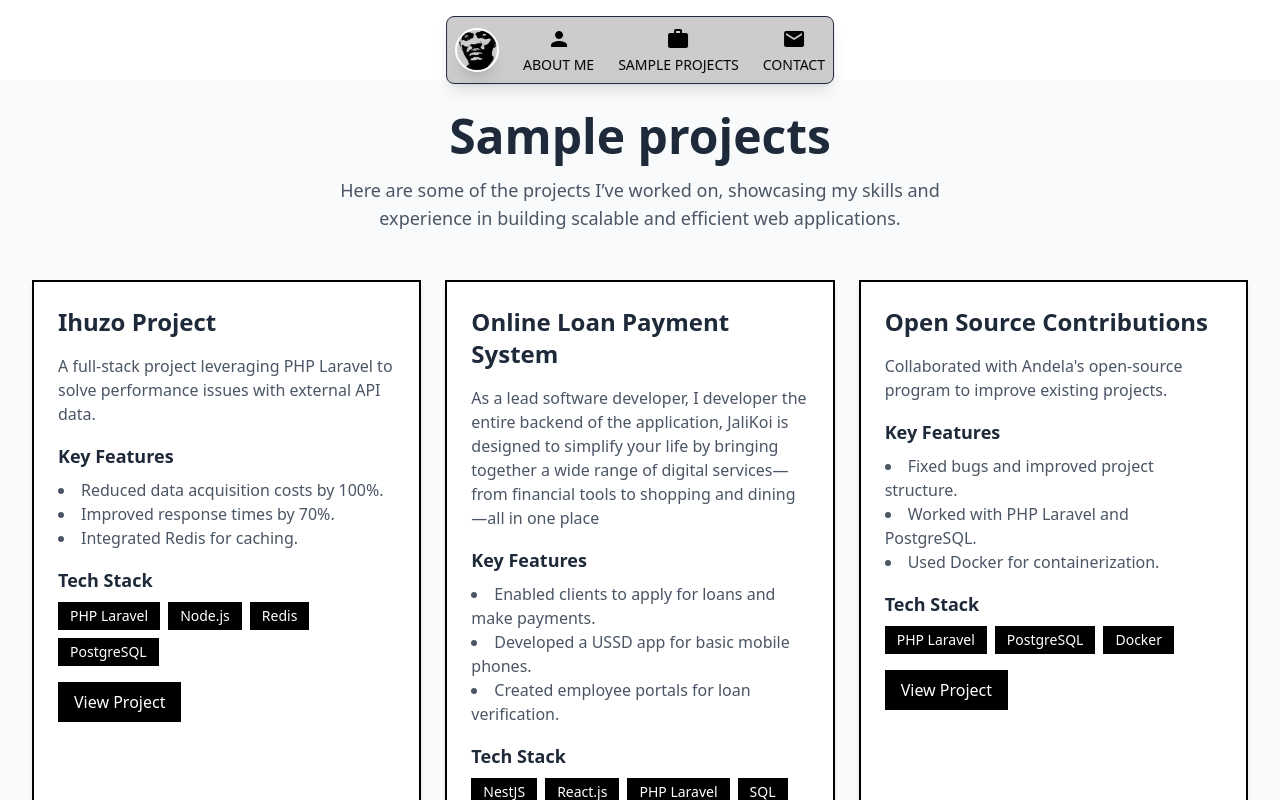
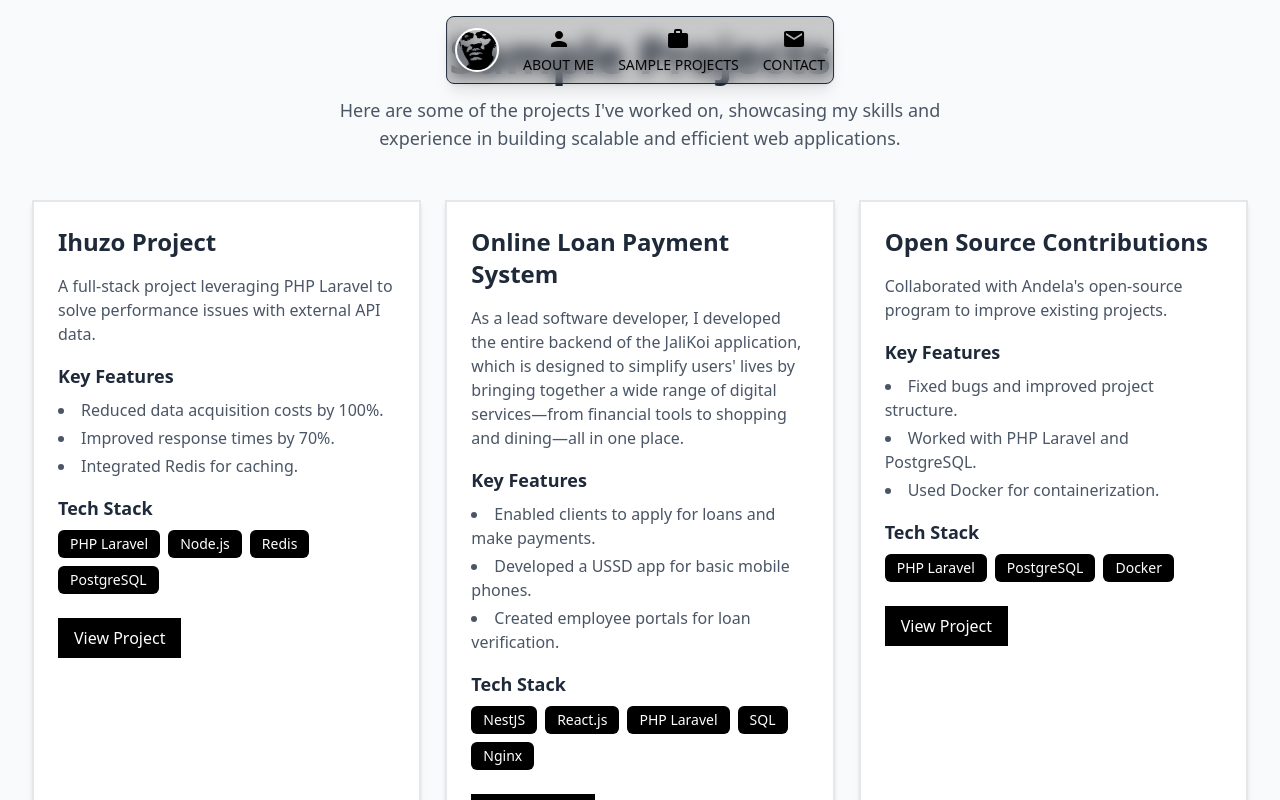
Before and after one commit to muhenge/port, a Next.js app: page /work in a window 1280 px wide. Shown: the top 800 px of the page. Built offline with nearby package versions, Linux system fonts and the light colour scheme.

Commit message:
Change the UI

```diff
--- a/src/app/about/page.tsx
+++ b/src/app/about/page.tsx
@@ -105,7 +105,7 @@ export default function AboutPage() {
           About Me
         </h1>
         <p className="text-lg text-gray-600 max-w-2xl mx-auto">
-          Hi, I&apos;m HERVE M. Ngenzi, a full-stack web developer with a passion for building scalable and efficient web applications. I have professional experience working with modern frameworks and tools, and I love solving complex problems with clean and maintainable code.
+          Hi, I'm HERVE M. Ngenzi, a full-stack web developer passionate about building scalable and efficient web applications. With professional experience working with modern frameworks and tools, I specialize in solving complex problems with clean, maintainable code.
         </p>
       </section>
 
--- a/src/app/globals.css
+++ b/src/app/globals.css
@@ -1,4 +1,42 @@
 @import "tailwindcss";
+
+@tailwind base;
+@tailwind components;
+@tailwind utilities;
+
+:root {
+  --foreground-rgb: 0, 0, 0;
+  --background-start-rgb: 249, 250, 251;
+  --background-end-rgb: 255, 255, 255;
+}
+
+@media (prefers-color-scheme: dark) {
+  :root {
+    --foreground-rgb: 255, 255, 255;
+    --background-start-rgb: 0, 0, 0;
+    --background-end-rgb: 0, 0, 0;
+  }
+}
+
+body {
+  color: rgb(var(--foreground-rgb));
+  background: rgb(var(--background-start-rgb));
+}
+
+/* Add smooth scrolling */
+html {
+  scroll-behavior: smooth;
+}
+
+/* Custom focus styles */
+*:focus {
+  @apply outline-none ring-2 ring-black ring-offset-2;
+}
+
+/* Better selection colors */
+::selection {
+  @apply bg-black text-white;
+}
 
 /* @plugin "tailwindcss-animate";
 
--- a/src/app/layout.tsx
+++ b/src/app/layout.tsx
@@ -34,7 +34,7 @@ export default function RootLayout({
 
         <Header />
         {/* Add padding to main to prevent content overlap */}
-        <main className="pt-20 pb-16 sm:pb-0">{children}</main>
+        <main className="">{children}</main>
 
       </body>
       </html>
--- a/src/app/work/page.tsx
+++ b/src/app/work/page.tsx
@@ -19,7 +19,7 @@ export default function ProjectsPage() {
       id: "loan-payment-system",
       title: "Online Loan Payment System",
       description:
-          "As a lead software developer, I developer the entire backend of the application, JaliKoi is designed to simplify your life by bringing together a wide range of digital services—from financial tools to shopping and dining—all in one place ",
+        "As a lead software developer, I developed the entire backend of the JaliKoi application, which is designed to simplify users' lives by bringing together a wide range of digital services—from financial tools to shopping and dining—all in one place.",
       features: [
         "Enabled clients to apply for loans and make payments.",
         "Developed a USSD app for basic mobile phones.",
@@ -28,19 +28,6 @@ export default function ProjectsPage() {
       techStack: ["NestJS", "React.js", "PHP Laravel", "SQL", "Nginx"],
       link: "https://play.google.com/store/apps/details?id=koipay.co.koipay&pli=1",
     },
-    // {
-    //   id: "hotel-management-system",
-    //   title: "Hotel Management System",
-    //   description:
-    //     "A desktop application for managing hotel services and client payments.",
-    //   features: [
-    //     "Connected all hotel services into one platform.",
-    //     "Secured client payment processing.",
-    //     "Generated automated reports for management.",
-    //   ],
-    //   techStack: ["Java Swing", "Java"],
-    //   link: "https://example.com",
-    // },
     {
       id: "open-source-contributions",
       title: "Open Source Contributions",
@@ -58,23 +45,21 @@ export default function ProjectsPage() {
 
   return (
     <main className="min-h-screen p-8 bg-gray-50">
-      {/* Page Title */}
       <section className="text-center mb-12">
         <h1 className="text-4xl sm:text-5xl font-bold text-gray-800 mb-4">
-          Sample projects
+          Sample Projects
         </h1>
         <p className="text-lg text-gray-600 max-w-2xl mx-auto">
-          Here are some of the projects I’ve worked on, showcasing my skills and
+          Here are some of the projects I've worked on, showcasing my skills and
           experience in building scalable and efficient web applications.
         </p>
       </section>
 
-      {/* Projects Grid */}
       <section className="grid grid-cols-1 sm:grid-cols-2 lg:grid-cols-3 gap-6">
         {projects.map((project) => (
           <div
             key={project.id}
-            className="bg-white p-6 border-2 shadow-md hover:shadow-lg transition-shadow duration-300"
+            className="bg-white p-6 border-2 border-gray-200 shadow-md hover:shadow-lg hover:border-black transition-all duration-300"
           >
             <h2 className="text-2xl font-semibold text-gray-800 mb-4">
               {project.title}
@@ -85,17 +70,17 @@ export default function ProjectsPage() {
             </h3>
             <ul className="list-disc list-inside text-gray-600 mb-4">
               {project.features.map((feature, index) => (
-                <li key={index}>{feature}</li>
+                <li key={index} className="mb-1">{feature}</li>
               ))}
             </ul>
             <h3 className="text-lg font-semibold text-gray-800 mb-2">
               Tech Stack
             </h3>
-            <div className="flex flex-wrap gap-2 mb-4">
+            <div className="flex flex-wrap gap-2 mb-6">
               {project.techStack.map((tech, index) => (
                 <span
                   key={index}
-                  className="bg-black text-white px-3 py-1 text-sm"
+                  className="bg-black text-white px-3 py-1 text-sm rounded-md"
                 >
                   {tech}
                 </span>
@@ -106,7 +91,7 @@ export default function ProjectsPage() {
                 href={project.link}
                 target="_blank"
                 rel="noopener noreferrer"
-                className="inline-block bg-black text-white px-4 py-2 hover:bg-white hover:text-black hover:shadow-md transition-all duration-300"
+                className="inline-block bg-black text-white px-4 py-2 hover:bg-white hover:text-black hover:border-2 hover:border-black hover:shadow-md transition-all duration-300"
               >
                 View Project
               </Link>
```
